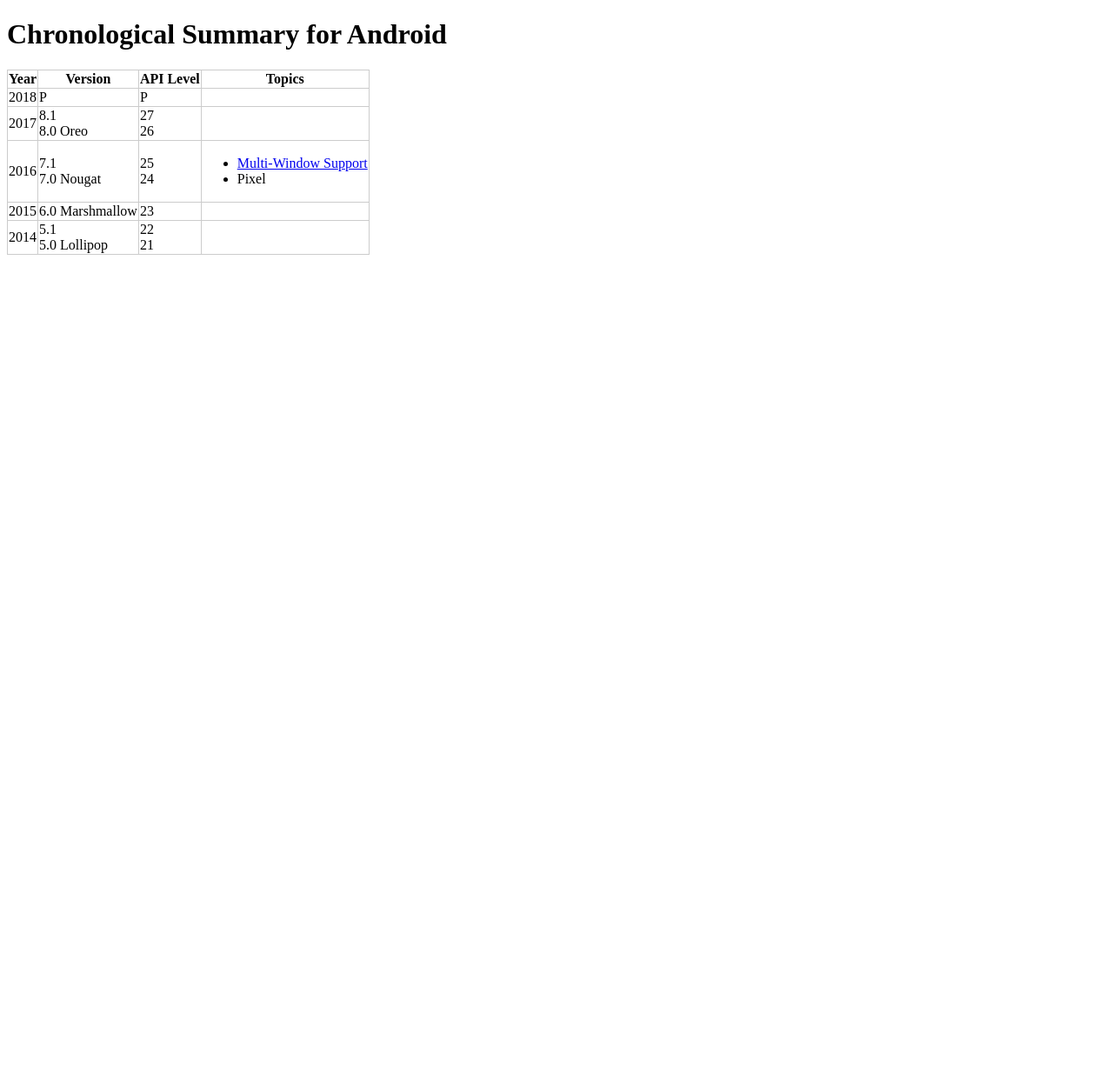
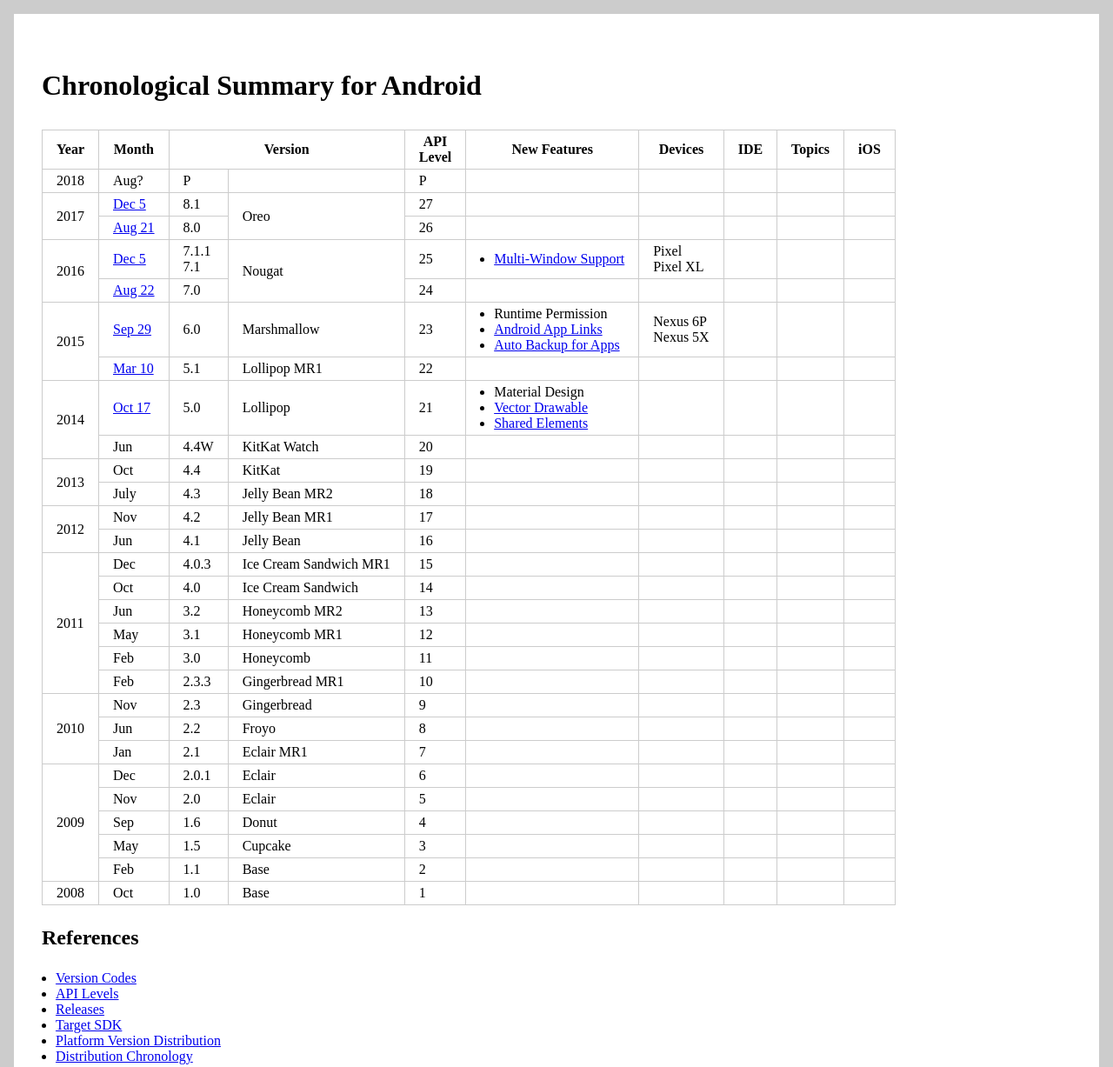
Before and after one commit to qtmfld/chronology4a, a plain HTML site: page index.html in a window 1280 px wide. Shown: the top 1227 px of the page at 87% size. Before the commit the page ends 800 px from the top, so only its background shows below. Drawn offline with Linux system fonts and the light colour scheme.

Commit message:
Update index.html and simplify README.md

```diff
--- a/index.html
+++ b/index.html
@@ -4,63 +4,418 @@
 <meta charset="UTF-8">
 <title>Chronological Summary for Android</title>
   <style type="text/css">
+    * { margin: 0; padding: 0 }
+    body { background: #ccc }
+    div#doc {
+      margin: 1em;
+      padding: 2em;
+      background: #fff;
+    }
+    h1,h2 { margin: 1em 0em }
     table { border-collapse: collapse }
-    th,td { border:solid 1px #ccc }
+    th,td {
+      border:solid 1px #ccc;
+      padding: 0.25em 1em;
+    }
+    ul {
+      padding-left: 1em;
+    }
   </style>
 </head>
 <body>
+<div id="doc">
 <h1>Chronological Summary for Android</h1>
 
 <table>
 
 <tr>
 <th>Year</th>
-<th>Version</th>
-<th>API Level</th>
+<th>Month</th>
+<th colspan="2">Version</th>
+<th>API<br>Level</th>
+<th>New Features</th>
+<th>Devices</th>
+<th>IDE</th>
 <th>Topics</th>
+<th>iOS</th>
 </tr>
 
 <tr>
 <td>2018</td>
+<td>Aug?</td>
 <td>P</td>
+<td></td>
 <td>P</td>
+<td></td>
+<td></td>
+<td></td>
+<td></td>
 <td></td>
 </tr>
 
 <tr>
-<td>2017</td>
-<td>8.1<br>8.0 Oreo</td>
-<td>27<br>26</td>
+<td rowspan="2">2017</td>
+<td><a href="https://android-developers.googleblog.com/2017/12/welcoming-android-81-oreo-and-android.html">Dec 5</a></td>
+<td>8.1</td>
+<td rowspan="2">Oreo</td>
+<td>27</td>
+<td></td>
+<td></td>
+<td></td>
+<td></td>
 <td></td>
 </tr>
 
 <tr>
-<td>2016</td>
-<td>7.1<br>7.0 Nougat</td>
-<td>25<br>24</td>
-<td>
-  <ul>
-    <li><a href="https://developer.android.com/guide/topics/ui/multi-window.html">Multi-Window Support</a>
-    <li>Pixel</li>
-  </ul>
-</td>
-</tr>
-
-<tr>
-<td>2015</td>
-<td>6.0 Marshmallow</td>
-<td>23</td>
+<td><a href="https://android-developers.googleblog.com/2017/08/introducing-android-8-oreo.html">Aug 21</a></td>
+<td>8.0</td>
+<td>26</td>
+<td></td>
+<td></td>
+<td></td>
+<td></td>
 <td></td>
 </tr>
 
 <tr>
-<td>2014</td>
-<td>5.1<br>5.0 Lollipop</td>
-<td>22<br>21</td>
+<td rowspan="2">2016</td>
+<td><a href="https://android-developers.googleblog.com/2016/12/welcoming-android-711-nougat.html">Dec 5</a></td>
+<td>7.1.1<br>7.1</td>
+<td rowspan="2">Nougat</td>
+<td>25</td>
+<td>
+  <ul>
+    <li><a href="https://developer.android.com/guide/topics/ui/multi-window.html">Multi-Window Support</a>
+  </ul>
+</td>
+<td>Pixel<br>Pixel XL</td>
+<td></td>
+<td></td>
+<td></td>
+</tr>
+
+<tr>
+<td><a href="https://android-developers.googleblog.com/2016/08/taking-final-wrapper-off-of-nougat.html">Aug 22</a></td>
+<td>7.0</td>
+<td>24</td>
+<td></td>
+<td></td>
+<td></td>
+<td></td>
+<td></td>
+</tr>
+
+<tr>
+<td rowspan="2">2015</td>
+<td><a href="https://android-developers.googleblog.com/2015/09/android-marshmallow-ready-for-devices.html">Sep 29</a></td>
+<td>6.0</td>
+<td>Marshmallow</td>
+<td>23</td>
+<td>
+<ul>
+<li>Runtime Permission</li>
+<li><a href="https://developer.android.com/training/app-links/index.html">Android App Links</a></li>
+<li><a href="https://developer.android.com/guide/topics/data/autobackup.html">Auto Backup for Apps</a></li>
+</ul>
+</td>
+<td>Nexus 6P<br>Nexus 5X</td>
+<td></td>
+<td></td>
+<td></td>
+</tr>
+
+<tr>
+<td><a href="https://android-developers.googleblog.com/2015/03/android-51-lollipop-sdk.html">Mar 10</a></td>
+<td>5.1</td>
+<td>Lollipop MR1</td>
+<td>22</td>
+<td></td>
+<td></td>
+<td></td>
+<td></td>
+<td></td>
+</tr>
+
+<tr>
+<td rowspan="2">2014</td>
+<td><a href="https://android-developers.googleblog.com/2014/10/android-50-lollipop-sdk-and-nexus.html">Oct 17</a></td>
+<td>5.0</td>
+<td>Lollipop</td>
+<td>21</td>
+<td>
+<ul>
+<li>Material Design
+<li><a href="https://developer.android.com/guide/topics/graphics/vector-drawable-resources.html">Vector Drawable</a>
+<li><a href="https://developer.android.com/training/transitions/start-activity.html">Shared Elements</a>
+</ul>
+</td>
+<td></td>
+<td></td>
+<td></td>
+<td></td>
+</tr>
+
+<tr>
+<td>Jun</td>
+<td>4.4W</td>
+<td>KitKat Watch</td>
+<td>20</td>
+<td></td>
+<td></td>
+<td></td>
+<td></td>
+<td></td>
+</tr>
+
+<tr>
+<td rowspan="2">2013</td>
+<td>Oct</td>
+<td>4.4</td>
+<td>KitKat</td>
+<td>19</td>
+<td></td>
+<td></td>
+<td></td>
+<td></td>
+<td></td>
+</tr>
+
+<tr>
+<td>July</td>
+<td>4.3</td>
+<td>Jelly Bean MR2</td>
+<td>18</td>
+<td></td>
+<td></td>
+<td></td>
+<td></td>
+<td></td>
+</tr>
+
+
+<tr>
+<td rowspan="2">2012</td>
+<td>Nov</td>
+<td>4.2</td>
+<td>Jelly Bean MR1</td>
+<td>17</td>
+<td></td>
+<td></td>
+<td></td>
+<td></td>
+<td></td>
+</tr>
+
+<tr>
+<td>Jun</td>
+<td>4.1</td>
+<td>Jelly Bean</td>
+<td>16</td>
+<td></td>
+<td></td>
+<td></td>
+<td></td>
+<td></td>
+</tr>
+
+
+<tr>
+<td rowspan="6">2011</td>
+<td>Dec</td>
+<td>4.0.3</td>
+<td>Ice Cream Sandwich MR1</td>
+<td>15</td>
+<td></td>
+<td></td>
+<td></td>
+<td></td>
+<td></td>
+</tr>
+
+<tr>
+<td>Oct</td>
+<td>4.0</td>
+<td>Ice Cream Sandwich</td>
+<td>14</td>
+<td></td>
+<td></td>
+<td></td>
+<td></td>
+<td></td>
+</tr>
+
+<tr>
+<td>Jun</td>
+<td>3.2</td>
+<td>Honeycomb MR2</td>
+<td>13</td>
+<td></td>
+<td></td>
+<td></td>
+<td></td>
+<td></td>
+</tr>
+
+<tr>
+<td>May</td>
+<td>3.1</td>
+<td>Honeycomb MR1</td>
+<td>12</td>
+<td></td>
+<td></td>
+<td></td>
+<td></td>
+<td></td>
+</tr>
+
+<tr>
+<td>Feb</td>
+<td>3.0</td>
+<td>Honeycomb</td>
+<td>11</td>
+<td></td>
+<td></td>
+<td></td>
+<td></td>
+<td></td>
+</tr>
+
+<tr>
+<td>Feb</td>
+<td>2.3.3</td>
+<td>Gingerbread MR1</td>
+<td>10</td>
+<td></td>
+<td></td>
+<td></td>
+<td></td>
+<td></td>
+</tr>
+
+
+<tr>
+<td rowspan="3">2010</td>
+<td>Nov</td>
+<td>2.3</td>
+<td>Gingerbread</td>
+<td>9</td>
+<td></td>
+<td></td>
+<td></td>
+<td></td>
+<td></td>
+</tr>
+
+<tr>
+<td>Jun</td>
+<td>2.2</td>
+<td>Froyo</td>
+<td>8</td>
+<td></td>
+<td></td>
+<td></td>
+<td></td>
+<td></td>
+</tr>
+
+<tr>
+<td>Jan</td>
+<td>2.1</td>
+<td>Eclair MR1</td>
+<td>7</td>
+<td></td>
+<td></td>
+<td></td>
+<td></td>
+<td></td>
+</tr>
+
+<tr>
+<td rowspan="5">2009</td>
+<td>Dec</td>
+<td>2.0.1</td>
+<td>Eclair</td>
+<td>6</td>
+<td></td>
+<td></td>
+<td></td>
+<td></td>
+<td></td>
+</tr>
+
+<tr>
+<td>Nov</td>
+<td>2.0</td>
+<td>Eclair</td>
+<td>5</td>
+<td></td>
+<td></td>
+<td></td>
+<td></td>
+<td></td>
+</tr>
+
+<tr>
+<td>Sep</td>
+<td>1.6</td>
+<td>Donut</td>
+<td>4</td>
+<td></td>
+<td></td>
+<td></td>
+<td></td>
+<td></td>
+</tr>
+
+<tr>
+<td>May</td>
+<td>1.5</td>
+<td>Cupcake</td>
+<td>3</td>
+<td></td>
+<td></td>
+<td></td>
+<td></td>
+<td></td>
+</tr>
+
+<tr>
+<td>Feb</td>
+<td>1.1</td>
+<td>Base</td>
+<td>2</td>
+<td></td>
+<td></td>
+<td></td>
+<td></td>
+<td></td>
+</tr>
+
+<tr>
+<td>2008</td>
+<td>Oct</td>
+<td>1.0</td>
+<td>Base</td>
+<td>1</td>
+<td></td>
+<td></td>
+<td></td>
+<td></td>
 <td></td>
 </tr>
 
 </table>
 
+<h2>References</h2>
+<ul>
+<li><a href="https://developer.android.com/reference/android/os/Build.VERSION_CODES.html">Version Codes</a></li>
+<li><a href="https://developer.android.com/guide/topics/manifest/uses-sdk-element.html#ApiLevels">API Levels</a></li>
+<li><a href="https://developer.android.com/studio/releases/platforms.html">Releases</a></li>
+<li><a href="https://developer.android.com/distribute/best-practices/develop/target-sdk.html">Target SDK</a></li>
+<li><a href="https://developer.android.com/about/dashboards/index.html">Platform Version Distribution</a></li>
+<li><a href="https://www.bidouille.org/misc/androidcharts">Distribution Chronology</a></li>
+</ul>
+
+</div>
 </body>
 </html>
```
Also changed, not shown: 1 other file.
